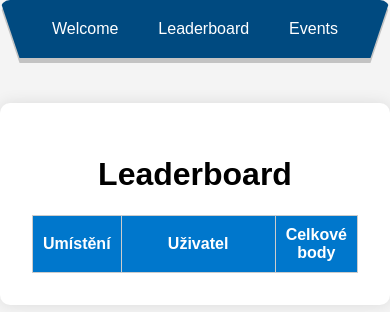
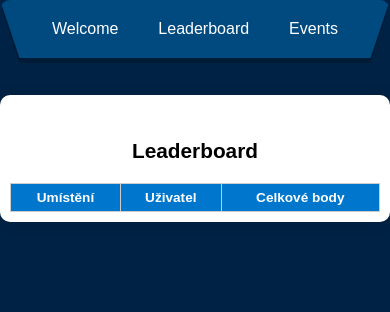
Before and after one commit to michaeltravnicek/GameOfLive, a Django app: page /leaderboard/ in a window 390 px wide. Shown: the top 312 px of the page. Run offline with Django 5.2, Linux system fonts and the light colour scheme; data comes from the database, SQL or seed files in the repository; lists and menus that the app fills with data are empty.

Commit message:
mobile UI

```diff
--- a/djangotutorial/leaderboard/static/leaderboard/style.css
+++ b/djangotutorial/leaderboard/static/leaderboard/style.css
@@ -1,14 +1,21 @@
+
 body {
     font-family: Arial, sans-serif;
     background: #f4f4f4;
     padding: 0;
     margin: 0;
+    padding-top: 90px;
 }
 
 .menu-container {
     max-width: 800px;
     margin: 0 auto;
-    position: relative;
+    position: fixed;
+    top: 0;
+    left: 0;
+    right: 0;
+    z-index: 999;
+    transition: top 0.3s ease-in-out;
     padding-bottom: 40px;
 }
 
@@ -40,8 +47,6 @@ body {
     z-index: 1;
 }
 
-
-
 .menu-item a {
     text-decoration: none;
     color: inherit;
@@ -58,6 +63,8 @@ body {
     background: #002244;
     color: white;
 }
+
+
 
 .container {
     position: relative;
@@ -355,12 +362,14 @@ h1 {
 
 .close {
     position: absolute;
-    top: 10px;
-    right: 15px;
+    top: 4px;
+    right: 6px;
     font-size: 28px;
     cursor: pointer;
     color: #333;
     transition: transform 0.2s;
+    z-index: 9999;
+    border-radius: 6px;
 }
 
 .close:hover {
@@ -375,3 +384,51 @@ h1 {
     margin: 0 auto;
     border-radius: 8px;
 }
+
+
+/* Mobile override */
+@media only screen and (max-width: 768px) {
+    body {
+        background: #002244;
+    }
+
+    .event-card {
+        flex: 0 1 100%;
+        margin-bottom: 20px;
+    }
+
+    h1 {
+        font-size: 1.3em;
+    }
+    .container {
+        max-width: 100% !important;
+        padding: 30px 10px 10px 10px; /* větší prostor nahoře */
+    }
+
+    table {
+        width: 100% !important;
+        font-size: 0.85rem; /* menší písmo pro mobil */
+        /*table-layout: fixed; /* zabrání přetékání textu */
+        word-wrap: break-word;
+    }
+
+    table th,
+    table td {
+        padding: 6px;
+    }
+
+    colgroup col {
+        width: auto !important;
+    }
+
+    .user-table {
+        table-layout: fixed;
+        word-wrap: break-word;
+    }
+
+    .user-table th,
+    .user-table td {
+        padding: 6px;
+        font-size: 0.85rem;
+    }
+}
```
Also changed, not shown: djangotutorial/leaderboard/static/leaderboard/script.js (+29 -1 lines).
